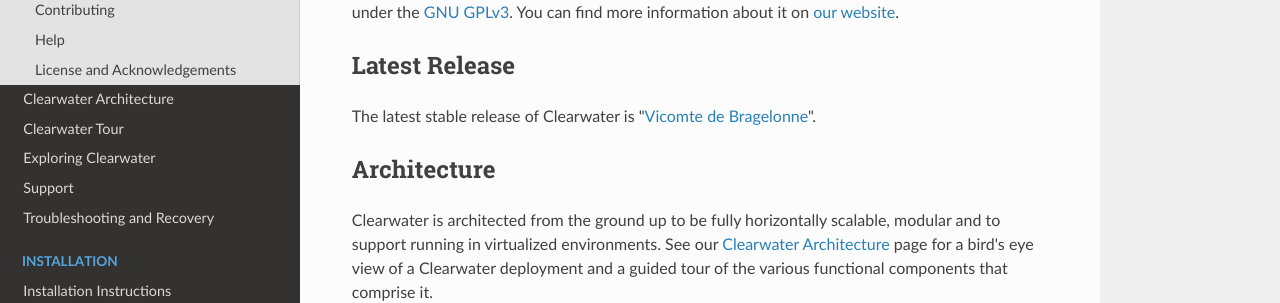
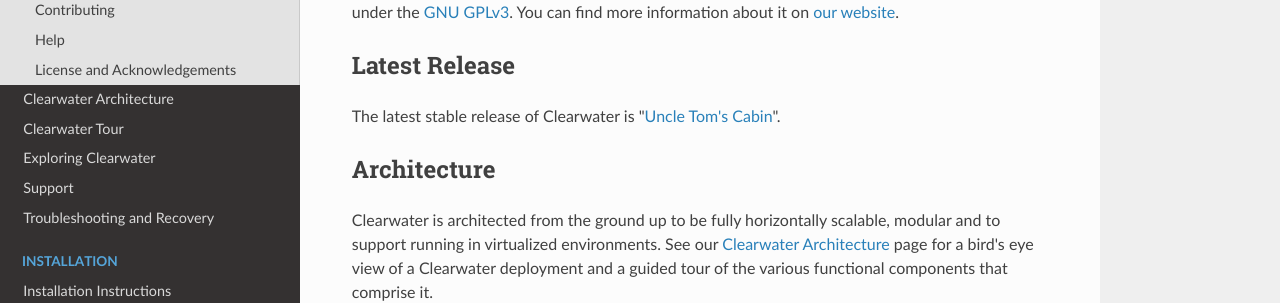
Before and after one commit to Metaswitch/clearwater-readthedocs, an MkDocs documentation site: the page built from docs/index.md, in a window 1280 px wide and 900 px high. Shown: the part 183-486 px from the top of the window. Built offline with MkDocs 1.6.1, drawn with Linux system fonts in a browser that asks for light colours; nearby versions of some CDN libraries; old or Windows-style settings are respelled for this version of MkDocs.

Commit message:
Correct latest release

```diff
--- a/docs/index.md
+++ b/docs/index.md
@@ -4,7 +4,7 @@ Project Clearwater is an open-source IMS core, developed by [Metaswitch Networks
 
 ## Latest Release
 
-The latest stable release of Clearwater is "[Vicomte de Bragelonne](https://www.goodreads.com/book/show/369042.Vicomte_de_Bragelonne)".
+The latest stable release of Clearwater is "[Uncle Tom's Cabin](https://www.goodreads.com/book/show/46787.Uncle_Tom_s_Cabin)".
 
 ## Architecture
 
```
